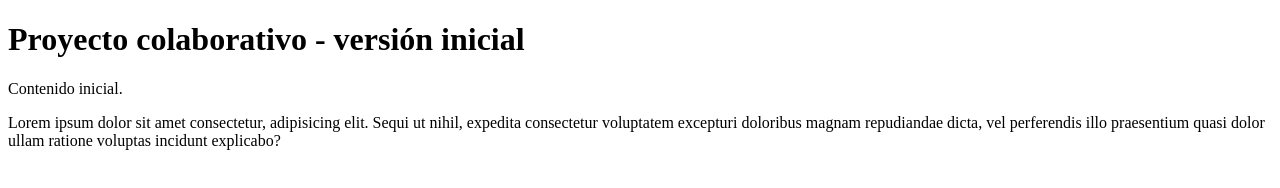
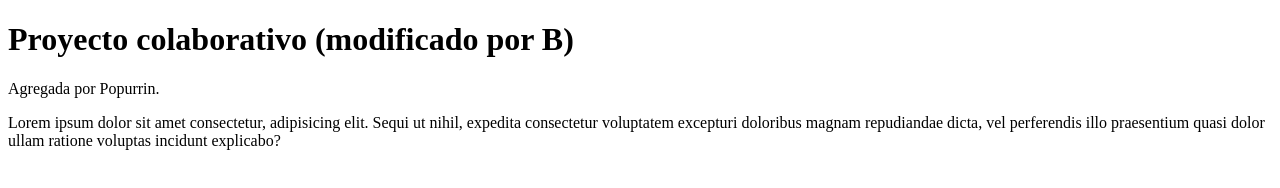
Before and after one commit to TRIZTRIX/colaborativo-html, a plain HTML site: page index.html in a window 1280 px wide. Drawn offline with Linux system fonts and the light colour scheme.

Commit message:
Popurrin: modifica título y agrega párrafo

```diff
--- a/index.html
+++ b/index.html
@@ -5,8 +5,8 @@
     <title>Proyecto colaborativo</title>
   </head>
   <body>
-    <h1>Proyecto colaborativo - versión inicial</h1>
-    <p>Contenido inicial.</p>
+    <h1>Proyecto colaborativo (modificado por B)</h1>
+    <p>Agregada por Popurrin.</p>
     <p>Lorem ipsum dolor sit amet consectetur, adipisicing elit. Sequi ut nihil, expedita consectetur voluptatem excepturi doloribus magnam repudiandae dicta, vel perferendis illo praesentium quasi dolor ullam ratione voluptas incidunt explicabo?</p>
   </body>
 </html>
```
